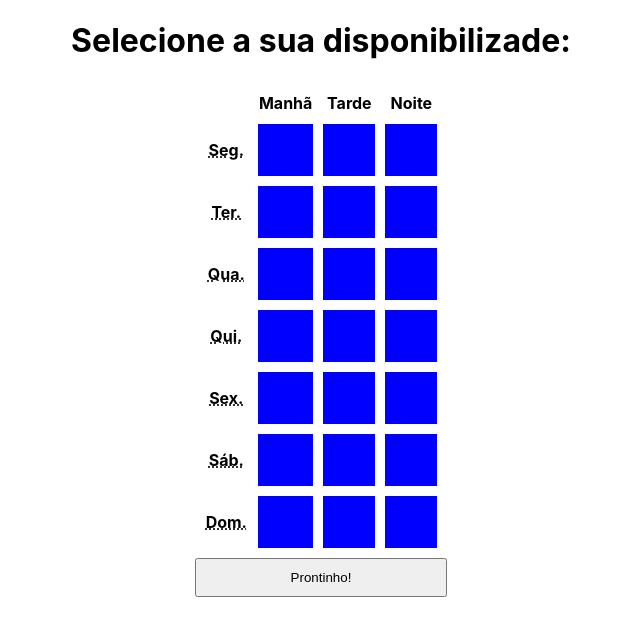
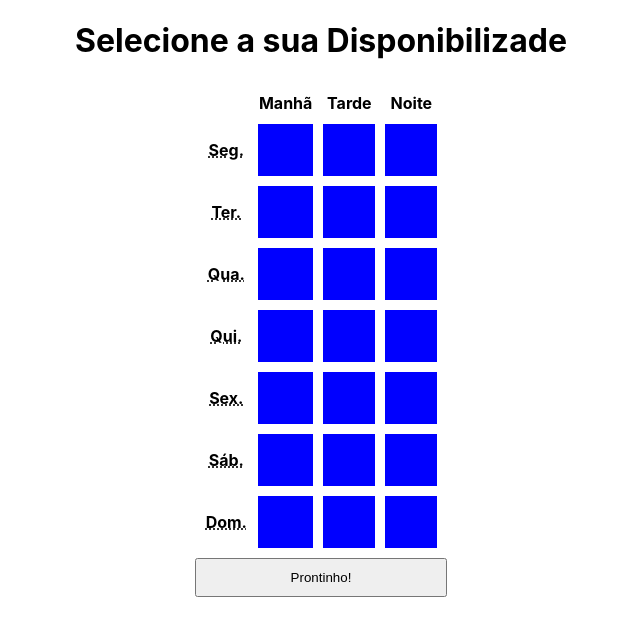
Before and after one commit to cristurm/week-availability-picker, a React (Create React App) app: page / in a window 1280 px wide. Shown: the top 636 px of the page, without its empty margins (319-959 px from the left). Built offline with nearby package versions, Linux system fonts and the light colour scheme.

Commit message:
displays availability on the bottom of the page

```diff
--- a/src/App.js
+++ b/src/App.js
@@ -1,17 +1,24 @@
 import React from 'react'
 import './App.css'
 
-const parseData = (event) => {
+class App extends React.Component {
+  constructor(props) {
+    super(props)
+    this.state = {disponibilidade: []}
+  }
+
+  parseData (event) {
     event.preventDefault()
 
     const formData = new FormData(event.target)
-  alert(formData.getAll("disponibilizade"))
+    this.setState({disponibilidade: formData.getAll("disponibilidade")})
   }
 
-const App = () => (
+  render () {
+    return (
       <main>
-    <h1>Selecione a sua disponibilizade:</h1>
-    <form onSubmit={parseData}>
+        <h1>Selecione a sua Disponibilizade</h1>
+        <form onSubmit={this.parseData.bind(this)}>
           <table>
             <thead>
               <tr>
@@ -25,105 +32,105 @@ const App = () => (
               <tr>
                 <th scope="row"><abbr title="Segunda-feira">Seg.</abbr></th>
                 <td>
-              <input type="checkbox" name="disponibilizade" value="segunda-manha" id="segunda-manha" />
+                  <input type="checkbox" name="disponibilidade" value="segunda-manha" id="segunda-manha" />
                   <label for="segunda-manha" class="screen-reader-only">Manhã, segunda</label>
                 </td>
                 <td>
-              <input type="checkbox" name="disponibilizade" value="segunda-tarde" id="segunda-tarde" />
+                  <input type="checkbox" name="disponibilidade" value="segunda-tarde" id="segunda-tarde" />
                   <label for="segunda-tarde" class="screen-reader-only">Tarde, segunda</label>
                 </td>
                 <td>
-              <input type="checkbox" name="disponibilizade" value="segunda-noite" id="segunda-noite" />
+                  <input type="checkbox" name="disponibilidade" value="segunda-noite" id="segunda-noite" />
                   <label for="segunda-noite" class="screen-reader-only">Noite, segunda</label>
                 </td>
               </tr>
               <tr>
                 <th scope="row"><abbr title="Terça-feira">Ter.</abbr></th>
                 <td>
-              <input type="checkbox" name="disponibilizade" value="terca-manha" id="terca-manha" />
+                  <input type="checkbox" name="disponibilidade" value="terca-manha" id="terca-manha" />
                   <label for="terca-manha" class="screen-reader-only">Manhã, terça</label>
                 </td>
                 <td>
-              <input type="checkbox" name="disponibilizade" value="terca-tarde" id="terca-tarde" />
+                  <input type="checkbox" name="disponibilidade" value="terca-tarde" id="terca-tarde" />
                   <label for="terca-tarde" class="screen-reader-only">Tarde, terça</label>
                 </td>
                 <td>
-              <input type="checkbox" name="disponibilizade" value="terca-noite" id="terca-noite" />
+                  <input type="checkbox" name="disponibilidade" value="terca-noite" id="terca-noite" />
                   <label for="terca-noite" class="screen-reader-only">Noite, terça</label>
                 </td>
               </tr>
               <tr>
                 <th scope="row"><abbr title="Quarta-feira">Qua.</abbr></th>
                 <td>
-              <input type="checkbox" name="disponibilizade" value="quarta-manha" id="quarta-manha" />
+                  <input type="checkbox" name="disponibilidade" value="quarta-manha" id="quarta-manha" />
                   <label for="quarta-manha" class="screen-reader-only">Manhã, quarta</label>
                 </td>
                 <td>
-              <input type="checkbox" name="disponibilizade" value="quarta-tarde" id="quarta-tarde" />
+                  <input type="checkbox" name="disponibilidade" value="quarta-tarde" id="quarta-tarde" />
                   <label for="quarta-tarde" class="screen-reader-only">Tarde, quarta</label>
                 </td>
                 <td>
-              <input type="checkbox" name="disponibilizade" value="quarta-noite" id="quarta-noite" />
+                  <input type="checkbox" name="disponibilidade" value="quarta-noite" id="quarta-noite" />
                   <label for="quarta-noite" class="screen-reader-only">Noite, quarta</label>
                 </td>
               </tr>
               <tr>
                 <th scope="row"><abbr title="Quinta-feira">Qui.</abbr></th>
                 <td>
-              <input type="checkbox" name="disponibilizade" value="quinta-manha" id="quinta-manha" />
+                  <input type="checkbox" name="disponibilidade" value="quinta-manha" id="quinta-manha" />
                   <label for="quinta-manha" class="screen-reader-only">Manhã, quinta</label>
                 </td>
                 <td>
-              <input type="checkbox" name="disponibilizade" value="quinta-tarde" id="quinta-tarde" />
+                  <input type="checkbox" name="disponibilidade" value="quinta-tarde" id="quinta-tarde" />
                   <label for="quinta-tarde" class="screen-reader-only">Tarde, quinta</label>
                 </td>
                 <td>
-              <input type="checkbox" name="disponibilizade" value="quinta-noite" id="quinta-noite" />
+                  <input type="checkbox" name="disponibilidade" value="quinta-noite" id="quinta-noite" />
                   <label for="quinta-noite" class="screen-reader-only">Noite, quinta</label>
                 </td>
               </tr>
               <tr>
                 <th scope="row"><abbr title="Sexta-feira">Sex.</abbr></th>
                 <td>
-              <input type="checkbox" name="disponibilizade" value="sexta-manha" id="sexta-manha" />
+                  <input type="checkbox" name="disponibilidade" value="sexta-manha" id="sexta-manha" />
                   <label for="sexta-manha" class="screen-reader-only">Manhã, sexta</label>
                 </td>
                 <td>
-              <input type="checkbox" name="disponibilizade" value="sexta-tarde" id="sexta-tarde" />
+                  <input type="checkbox" name="disponibilidade" value="sexta-tarde" id="sexta-tarde" />
                   <label for="sexta-tarde" class="screen-reader-only">Tarde, sexta</label>
                 </td>
                 <td>
-              <input type="checkbox" name="disponibilizade" value="sexta-noite" id="sexta-noite" />
+                  <input type="checkbox" name="disponibilidade" value="sexta-noite" id="sexta-noite" />
                   <label for="sexta-noite" class="screen-reader-only">Noite, sexta</label>
                 </td>
               </tr>
               <tr>
                 <th scope="row"><abbr title="Sábado">Sáb.</abbr></th>
                 <td>
-              <input type="checkbox" name="disponibilizade" value="sabado-manha" id="sabado-manha" />
+                  <input type="checkbox" name="disponibilidade" value="sabado-manha" id="sabado-manha" />
                   <label for="sabado-manha" class="screen-reader-only">Manhã, sábado</label>
                 </td>
                 <td>
-              <input type="checkbox" name="disponibilizade" value="sabado-tarde" id="sabado-tarde" />
+                  <input type="checkbox" name="disponibilidade" value="sabado-tarde" id="sabado-tarde" />
                   <label for="sabado-tarde" class="screen-reader-only">Tarde, sábado</label>
                 </td>
                 <td>
-              <input type="checkbox" name="disponibilizade" value="sabado-noite" id="sabado-noite" />
+                  <input type="checkbox" name="disponibilidade" value="sabado-noite" id="sabado-noite" />
                   <label for="sabado-noite" class="screen-reader-only">Noite, sábado</label>
                 </td>
               </tr>
               <tr>
                 <th scope="row"><abbr title="Domingo">Dom.</abbr></th>
                 <td>
-              <input type="checkbox" name="disponibilizade" value="domingo-manha" id="domingo-manha" />
+                  <input type="checkbox" name="disponibilidade" value="domingo-manha" id="domingo-manha" />
                   <label for="domingo-manha" class="screen-reader-only">Manhã, domingo</label>
                 </td>
                 <td>
-              <input type="checkbox" name="disponibilizade" value="domingo-tarde" id="domingo-tarde" />
+                  <input type="checkbox" name="disponibilidade" value="domingo-tarde" id="domingo-tarde" />
                   <label for="domingo-tarde" class="screen-reader-only">Tarde, domingo</label>
                 </td>
                 <td>
-              <input type="checkbox" name="disponibilizade" value="domingo-noite" id="domingo-noite" />
+                  <input type="checkbox" name="disponibilidade" value="domingo-noite" id="domingo-noite" />
                   <label for="domingo-noite" class="screen-reader-only">Noite, domingo</label>
                 </td>
               </tr>
@@ -132,7 +139,11 @@ const App = () => (
 
           <button type="submit" name="Enviar">Prontinho!</button>
         </form>
+
+        <p>{this.state.disponibilidade.toString()}</p>
       </main>
     )
+  }
+}
 
 export default App
```
Lines whose indentation alone changed are shown as unchanged.
